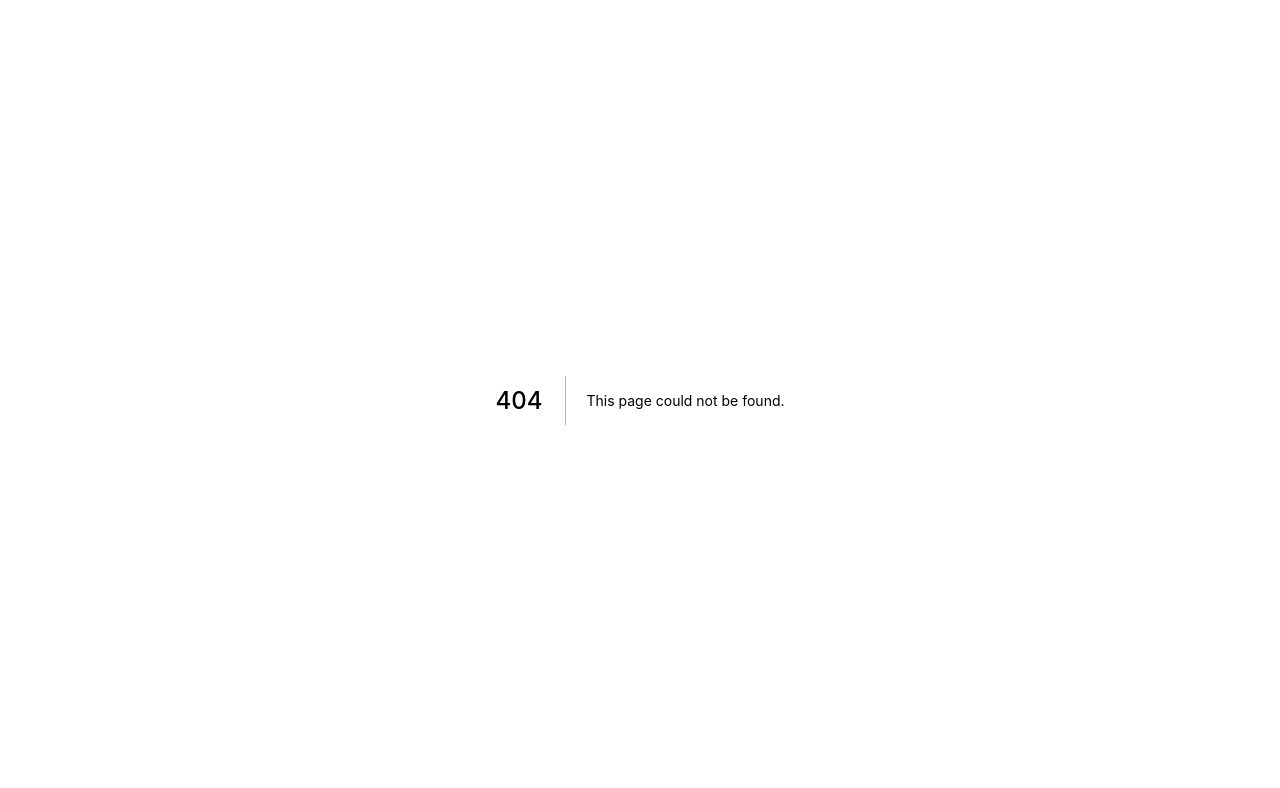
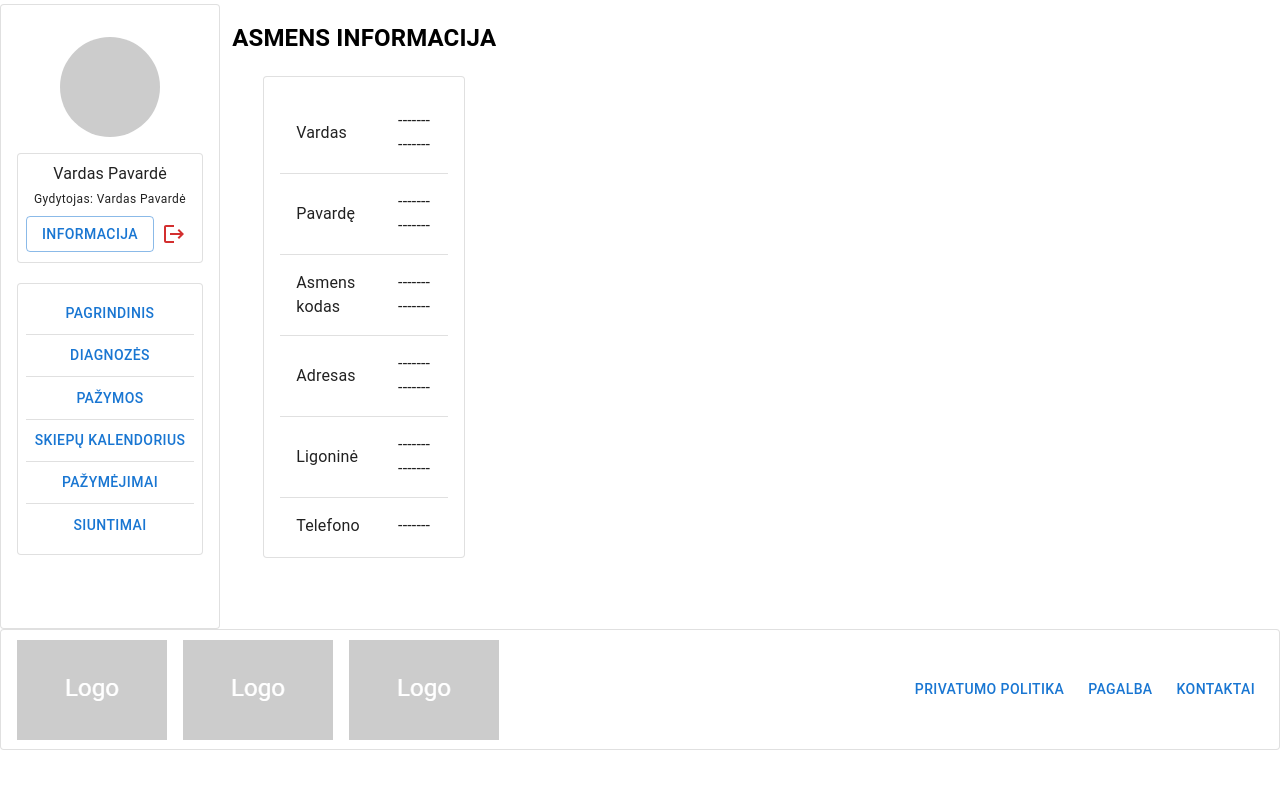
Before and after one commit to Cheezco/Max, a Next.js app: page /personalInformation in a window 1280 px wide. Before the commit this address had no page. Shown: the top 788 px of the page. Built offline with nearby package versions, Linux system fonts and the light colour scheme.

Commit message:
Sukurtas asmens informacijos puslapis paspaudus ant 'informacija' ji atidaro. Taip pat pataisyta keletas funkcijų pavadinimų į camelCase

```diff
--- a/components/layout/main/sidebar.js
+++ b/components/layout/main/sidebar.js
@@ -5,6 +5,7 @@ import {
   IconButton,
   Paper,
   Typography,
+  Link,
 } from "@mui/material";
 import styles from "../../../styles/layout/main/sidebar.module.css";
 import Image from "next/image";
@@ -47,7 +48,9 @@ function UserInformation() {
         <Typography variant="caption">Gydytojas: Vardas Pavardė</Typography>
         <Box>
           <Button variant="outlined">
-            <Typography variant="button">Informacija</Typography>
+            <Link href="/personalInformation" underline="hover">
+              {"Informacija"}
+            </Link>
           </Button>
           <IconButton>
             <Logout color="error" />
--- a/pages/particularCertificatePage.js
+++ b/pages/personalInformation.js
@@ -1,4 +1,4 @@
-import * as React from "react"; // BE ŠITO NEVEIKIA KODAS
+import React from "react"; // BE ŠITO NEVEIKIA KODAS
 import Layout from "../components/layout/main/Layout";
 import {
   Box,
@@ -34,57 +34,50 @@ const card = (
           <TableBody>
             <TableRow>
               <TableCell>
-                <Typography>Pacientas</Typography>
+                <Typography>Vardas</Typography>
               </TableCell>
               <TableCell>
-                <Typography>Vardas Pavardė</Typography>
+                <Typography>--------------</Typography>
               </TableCell>
             </TableRow>
             <TableRow>
               <TableCell>
-                <Typography>Pažymos išdavimo data</Typography>
+                <Typography>Pavardę</Typography>
               </TableCell>
               <TableCell>
-                <Typography>0000-00-00</Typography>
+                <Typography>--------------</Typography>
               </TableCell>
             </TableRow>
             <TableRow>
               <TableCell>
-                <Typography>Pažyma galioja iki</Typography>
+                <Typography>Asmens kodas</Typography>
               </TableCell>
               <TableCell>
-                <Typography>0000-00-00</Typography>
+                <Typography>--------------</Typography>
               </TableCell>
             </TableRow>
             <TableRow>
               <TableCell>
-                <Typography>Išdavusio gydytojo vardas ir pavardė</Typography>
+                <Typography>Adresas</Typography>
               </TableCell>
               <TableCell>
-                <Typography>Vardas Pavardė</Typography>
+                <Typography>--------------</Typography>
               </TableCell>
             </TableRow>
             <TableRow>
               <TableCell>
-                <Typography>Pažymos tipas:</Typography>
+                <Typography>Ligoninė</Typography>
               </TableCell>
               <TableCell>
-                <Typography>Tipas iš nurodytų virų lentelės sąraše</Typography>
+                <Typography>--------------</Typography>
               </TableCell>
             </TableRow>
             <TableRow>
-              <TableCell>Aprašymas</TableCell>
-              <TableCell style={{ width: "30%" }}>
-                Lorem Ipsum is simply dummy text of the printing and typesetting
-                industry. Lorem Ipsum has been the industry's standard dummy
-                text ever since the 1500s, when an unknown printer took a galley
-                of type and scrambled it to make a type specimen book. It has
-                survived not only five centuries, but also the leap into
-                electronic typesetting, remaining essentially unchanged. It was
-                popularised in the 1960s with the release of Letraset sheets
-                containing Lorem Ipsum passages, and more recently with desktop
-                publishing software like Aldus PageMaker including versions of
-                Lorem Ipsum.
+              <TableCell>
+                <Typography>Telefono numeris</Typography>
+              </TableCell>
+              <TableCell>
+                <Typography>--------------</Typography>
               </TableCell>
             </TableRow>
           </TableBody>
@@ -94,32 +87,17 @@ const card = (
   </React.Fragment>
 );
 
-export default function particularCertificatePage() {
+export default function ParticularCertificatePage() {
   return (
     <Layout>
       <Typography>
-        <h2 className={styles.alignCenter}>Pažyma</h2>
+        <h2 className={styles.alignCenter}>ASMENS INFORMACIJA</h2>
       </Typography>
       <Box className={styles.certificate_center}>
         <Card sx={{ width: "70%" }} variant="outlined">
           {card}
         </Card>
       </Box>
-      <Box>
-        <Typography>
-          Pažymėjimai gali būti šių tipų:
-          <ul>
-            <li>Nedarbingumo pažyma</li>
-            <li>Mirties liudijimas</li>
-            <li>Asmens privalomojo sveikatos tikrinimo kortelė</li>
-            <li>Vairuotojo sveikatos patikrinimo medicininė pažyma</li>
-            <li>Vaiko gimimo pažymėjimas</li>
-            <li>Privalomojo sveikatos patikrinimo medicininė pažyma</li>
-            <li>Asmens medicininė knygelė</li>
-            <li>Mokinio sveikatos pažymėjimas</li>
-          </ul>
-        </Typography>
-      </Box>
     </Layout>
   );
 }
```
Also changed, not shown: pages/certificatePage.js (+25 -3 lines).
